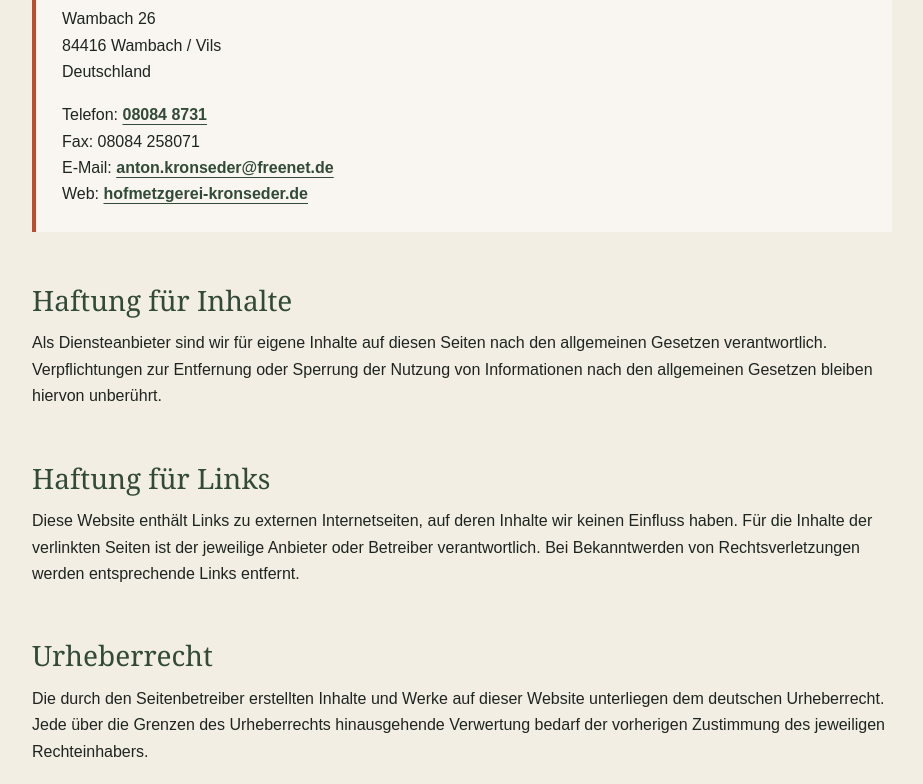
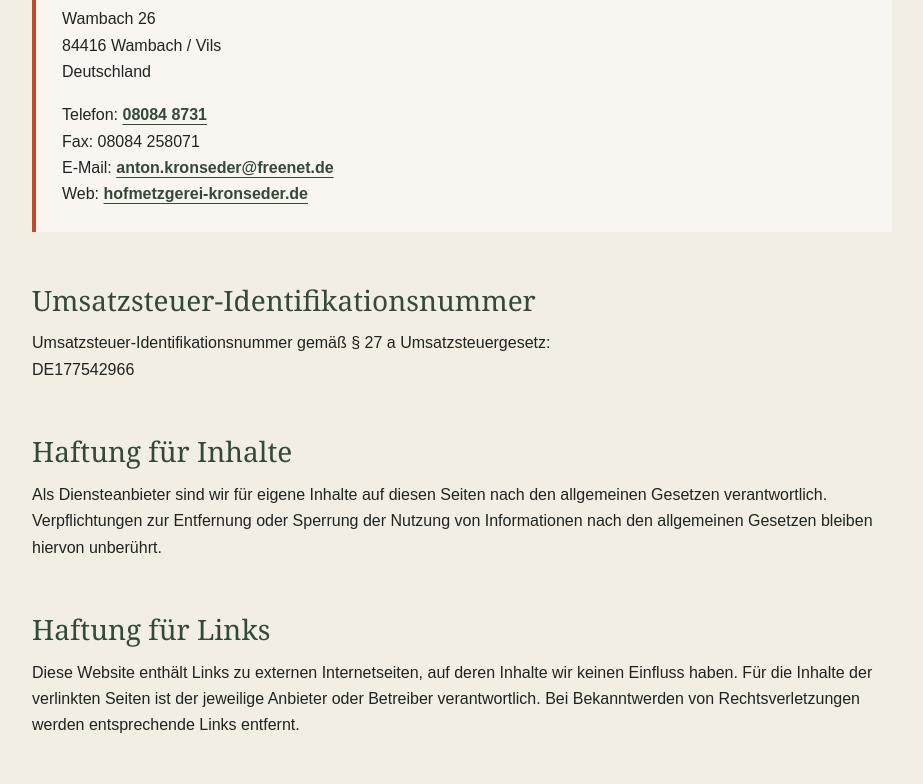
Before and after one commit to karmatec77/kronseder-webseite, a plain HTML site: page site/impressum.html in a window 1280 px wide. Shown: the part 634-1418 px from the top of the page, without its empty margins (178-1101 px from the left). Drawn offline with Linux system fonts and the light colour scheme.

Commit message:
Impressum: USt-IdNr. DE177542966 ergänzt

```diff
--- a/site/impressum.html
+++ b/site/impressum.html
@@ -1,4 +1,4 @@
 <!doctype html><html lang="de"><head><meta charset="utf-8"><meta name="viewport" content="width=device-width,initial-scale=1"><meta name="description" content="Impressum der Hofmetzgerei Kronseder in Wambach."><title>Impressum · Hofmetzgerei Kronseder</title><link rel="canonical" href="https://hofmetzgerei-kronseder.de/impressum.html"><link rel="icon" href="assets/favicon-16.png" type="image/png" sizes="16x16"><link rel="icon" href="assets/favicon-32.png" type="image/png" sizes="32x32"><link rel="apple-touch-icon" href="assets/apple-touch-icon.png" sizes="180x180"><link rel="manifest" href="site.webmanifest"><meta name="theme-color" content="#324a38"><link rel="stylesheet" href="legal.css"></head><body>
 <header class="legal-header"><nav class="legal-nav"><a href="index.html"><img src="assets/logo-kronseder-footer-web.webp" alt="Kronseder – Hofmetzgerei und Hofladen" width="400" height="200" decoding="async"></a><a class="back" href="index.html">← Zur Startseite</a></nav><div class="hero"><p class="eyebrow">Rechtliche Angaben</p><h1>Impressum</h1><p>Informationen zum Anbieter gemäß § 5 Digitale-Dienste-Gesetz.</p></div></header>
-<main class="legal-main"><h2>Anbieter und Verantwortlicher</h2><div class="info-box"><p><strong>Gasthaus und Hofmetzgerei Kronseder</strong><br>Inhaber: Anton Kronseder<br>Wambach 26<br>84416 Wambach / Vils<br>Deutschland</p><p>Telefon: <a href="tel:+4980848731">08084 8731</a><br>Fax: 08084 258071<br>E-Mail: <a href="mailto:anton.kronseder@freenet.de">anton.kronseder@freenet.de</a><br>Web: <a href="https://hofmetzgerei-kronseder.de/">hofmetzgerei-kronseder.de</a></p></div><h2>Haftung für Inhalte</h2><p>Als Diensteanbieter sind wir für eigene Inhalte auf diesen Seiten nach den allgemeinen Gesetzen verantwortlich. Verpflichtungen zur Entfernung oder Sperrung der Nutzung von Informationen nach den allgemeinen Gesetzen bleiben hiervon unberührt.</p><h2>Haftung für Links</h2><p>Diese Website enthält Links zu externen Internetseiten, auf deren Inhalte wir keinen Einfluss haben. Für die Inhalte der verlinkten Seiten ist der jeweilige Anbieter oder Betreiber verantwortlich. Bei Bekanntwerden von Rechtsverletzungen werden entsprechende Links entfernt.</p><h2>Urheberrecht</h2><p>Die durch den Seitenbetreiber erstellten Inhalte und Werke auf dieser Website unterliegen dem deutschen Urheberrecht. Jede über die Grenzen des Urheberrechts hinausgehende Verwertung bedarf der vorherigen Zustimmung des jeweiligen Rechteinhabers.</p></main>
+<main class="legal-main"><h2>Anbieter und Verantwortlicher</h2><div class="info-box"><p><strong>Gasthaus und Hofmetzgerei Kronseder</strong><br>Inhaber: Anton Kronseder<br>Wambach 26<br>84416 Wambach / Vils<br>Deutschland</p><p>Telefon: <a href="tel:+4980848731">08084 8731</a><br>Fax: 08084 258071<br>E-Mail: <a href="mailto:anton.kronseder@freenet.de">anton.kronseder@freenet.de</a><br>Web: <a href="https://hofmetzgerei-kronseder.de/">hofmetzgerei-kronseder.de</a></p></div><h2>Umsatzsteuer-Identifikationsnummer</h2><p>Umsatzsteuer-Identifikationsnummer gemäß § 27 a Umsatzsteuergesetz:<br>DE177542966</p><h2>Haftung für Inhalte</h2><p>Als Diensteanbieter sind wir für eigene Inhalte auf diesen Seiten nach den allgemeinen Gesetzen verantwortlich. Verpflichtungen zur Entfernung oder Sperrung der Nutzung von Informationen nach den allgemeinen Gesetzen bleiben hiervon unberührt.</p><h2>Haftung für Links</h2><p>Diese Website enthält Links zu externen Internetseiten, auf deren Inhalte wir keinen Einfluss haben. Für die Inhalte der verlinkten Seiten ist der jeweilige Anbieter oder Betreiber verantwortlich. Bei Bekanntwerden von Rechtsverletzungen werden entsprechende Links entfernt.</p><h2>Urheberrecht</h2><p>Die durch den Seitenbetreiber erstellten Inhalte und Werke auf dieser Website unterliegen dem deutschen Urheberrecht. Jede über die Grenzen des Urheberrechts hinausgehende Verwertung bedarf der vorherigen Zustimmung des jeweiligen Rechteinhabers.</p></main>
 <footer class="legal-footer"><div class="legal-footer-inner"><span>© Hofmetzgerei Kronseder</span><nav><a href="index.html">Startseite</a><a href="datenschutz.html">Datenschutz</a></nav></div></footer></body></html>
```
Also changed, not shown: 1 other file.
